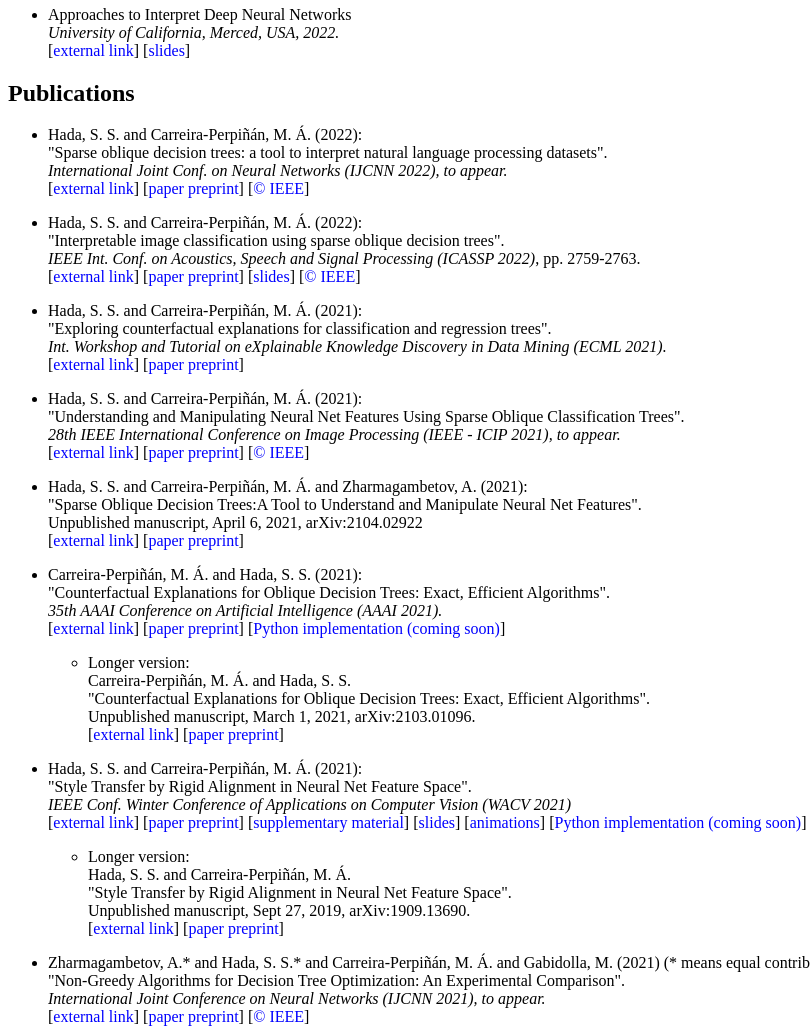
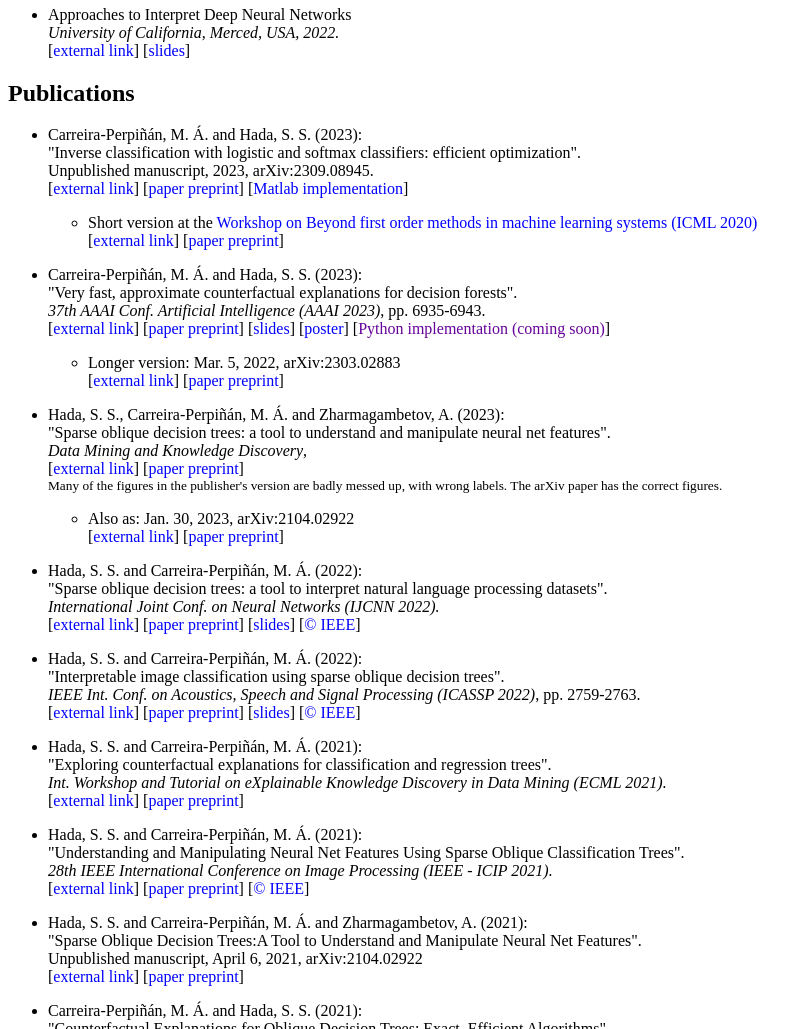
Before and after one commit to suryabhan-hada/Suryabhan-hada.github.io, a plain HTML site: page index.html in a window 1280 px wide. Shown: the part 500-1529 px from the top of the page, without its empty margins (0-810 px from the left). Drawn offline with Linux system fonts and the light colour scheme.

Commit message:
pushing update

```diff
--- a/index.html
+++ b/index.html
@@ -66,13 +66,65 @@ I am an AI Engineer at LinkedIn, where my work involves the design of Large Lang
 		<h2>Publications</h2>
 		<ul>
 
+
+			<li><p>Carreira-Perpiñán, M. Á. and Hada, S. S. (2023):<br>
+          			"Inverse classification with logistic and softmax classifiers: efficient optimization".<br>
+          			Unpublished manuscript, 2023, arXiv:2309.08945.<br>
+	 			 [<a href="https://arxiv.org/abs/2309.08945">external link</a>]
+				 [<a href="papers/Inverse-Classif-Softmax.pdf">paper preprint</a>]
+				 [<a href="research/software/Inverse-Classif-Softmax-code.tar.gz">Matlab implementation</a>]
+			   </p>
+        		<ul>
+          			<li><p>Short version at the <a href="https://sites.google.com/view/optml-icml2020/home">Workshop on Beyond first order methods in machine learning systems (ICML 2020)</a><br>
+              			[<a href="https://drive.google.com/file/d/1ONxth9jx8yIOUvDqwkMDJBSw7fiUlj7N/view?usp=sharing">external link</a>]
+				[<a href="http://faculty.ucmerced.edu/mcarreira-perpinan/papers/icml20-optml.pdf">paper preprint</a>]</p>
+				</li>
+        		</ul>
+		<!--    <p><small>"Inverse classification" includes counterfactual explanations and adversarial examples. In both cases, one wants a minimal perturbation of a given input instance that changes the prediction to a desired class. We give extremely efficient algorithms for logistic regression and softmax classifiers. For logistic regression, the problem can be solved in closed form, without iterating in the high-dimensional input space. For softmax classifiers, the special structure of the Hessian makes it possible to apply Newton's method even if the input dimension is very large.</small> -->
+      			</li>
+
+
+
+      			<li><p>Carreira-Perpiñán, M. Á. and Hada, S. S. (2023):<br>
+          			"Very fast, approximate counterfactual explanations for decision forests".<br>
+          			<em>37th AAAI Conf. Artificial Intelligence (AAAI 2023)</em>, pp. 6935-6943.<br>
+	  			[<a href="https://doi.org/10.1609/aaai.v37i6.25848">external link</a>]
+	  			[<a href="papers/aaai23.pdf">paper preprint</a>]
+	  			[<a href="papers/aaai23-slides.pdf">slides</a>]
+	  			[<a href="papers/aaai23-poster.pdf">poster</a>]
+	  			[<a href="">Python implementation (coming soon)</a>]</p>
+        			<ul>
+         			 <li><p>Longer version: Mar. 5, 2022, arXiv:2303.02883<br>
+              				[<a href="https://arxiv.org/abs/2303.02883">external link</a>]
+					[<a href="http://faculty.ucmerced.edu/mcarreira-perpinan/papers/LIRE.pdf">paper preprint</a>]</p>
+          			 </li>
+        			</ul>
+	<!--   <p><small>Finding an optimal counterfactual explanation for a decision forest (such as a Random Forest or Gradient Boosting forest) is hard because the forest partitions the input space into an exponential number of regions. We propose to approximate the problem by limiting the search over the "live" regions (those actually containing data points). This is now much faster and scales to forests having many, deep trees, as needed in real-world applications. It has the added advantage that the solution found is more likely to be realistic in that it is guided towards high-density areas of the input space.</small></p> -->
+      			</li>
+
+			<li><p>Hada, S. S.,  Carreira-Perpiñán, M. Á. and Zharmagambetov, A. (2023):<br>
+          			"Sparse oblique decision trees: a tool to understand and manipulate neural net features".<br>
+          			<em>Data Mining and Knowledge Discovery</em>, <strong></strong><br>
+	  			[<a href="http://doi.org/10.1007/s10618-022-00892-7">external link</a>]
+				[<a href="papers/NNfeat-Mask.pdf">paper preprint</a>]<br>
+                                <small>Many of the figures in the publisher's version are badly messed up, with wrong labels. The arXiv paper has the correct figures.</small></p>
+                               <ul>
+                               		<li><p>Also as: Jan. 30, 2023, arXiv:2104.02922<br>
+              				[<a href="https://arxiv.org/abs/2104.02922">external link</a>]
+					[<a href="https://arxiv.org/pdf/2104.02922.pdf">paper preprint</a>]</p> </li>
+        			</ul>
+      			</li>
+
+
 			<li>
 
 				<p>Hada, S. S. and Carreira-Perpiñán, M. Á. (2022):<br>
 				"Sparse oblique decision trees: a tool to interpret natural language processing datasets".<br>
-				<em>International Joint Conf. on Neural Networks (IJCNN 2022), to appear.</em><br>
-				[<a href="https://wcci2022.org">external link</a>]
-				[<a href="http://faculty.ucmerced.edu/mcarreira-perpinan/papers/ijcnn22b.pdf">paper preprint</a>] 			  	 			  [<a href="https://faculty.ucmerced.edu/mcarreira-perpinan/copyright-ieee.html">&copy; IEEE</a>]
+				<em>International Joint Conf. on Neural Networks (IJCNN 2022).</em><br>
+				[<a href="https://doi.org/10.1109/IJCNN55064.2022.9891903">external link</a>]
+				[<a href="http://faculty.ucmerced.edu/mcarreira-perpinan/papers/ijcnn22b.pdf">paper preprint</a>]
+				[<a href="http://faculty.ucmerced.edu/mcarreira-perpinan/papers/ijcnn22b-slides.pdf">slides</a>]
+				[<a href="https://faculty.ucmerced.edu/mcarreira-perpinan/copyright-ieee.html">&copy; IEEE</a>]
 				</p>
 			</li>
 			<li><p>Hada, S. S. and Carreira-Perpiñán, M. Á. (2022):<br>
@@ -81,7 +133,6 @@ I am an AI Engineer at LinkedIn, where my work involves the design of Large Lang
 				[<a href="https://doi.org/10.1109/ICASSP43922.2022.9747873">external link</a>] [<a href="http://faculty.ucmerced.edu/mcarreira-perpinan/papers/icassp22b.pdf">paper preprint</a>] [<a href="http://faculty.ucmerced.edu/mcarreira-perpinan/papers/icassp22b-slides.pdf">slides</a>] [<a href="https://faculty.ucmerced.edu/mcarreira-perpinan/copyright-ieee.html">&copy; IEEE</a>]</p></li>
 
 			<li>
-
 				<p>Hada, S. S. and Carreira-Perpiñán, M. Á. (2021):<br>
 				"Exploring counterfactual explanations for classification and regression trees".<br>
 				<em>Int. Workshop and Tutorial on eXplainable Knowledge Discovery in Data Mining (ECML 2021).</em><br>
@@ -94,7 +145,7 @@ I am an AI Engineer at LinkedIn, where my work involves the design of Large Lang
 
 				<p>Hada, S. S. and Carreira-Perpiñán, M. Á. (2021):<br>
 				"Understanding and Manipulating Neural Net Features Using Sparse Oblique Classification Trees".<br>
-				<em>28th IEEE International Conference on Image Processing (IEEE - ICIP 2021), to appear.</em><br>
+				<em>28th IEEE International Conference on Image Processing (IEEE - ICIP 2021).</em><br>
 				[<a href="https://2021.ieeeicip.org">external link</a>]
 				[<a href="https://faculty.ucmerced.edu/mcarreira-perpinan/papers/icip21e.pdf">paper preprint</a>] 			  [<a href="https://faculty.ucmerced.edu/mcarreira-perpinan/copyright-ieee.html">&copy; IEEE</a>]
 				<!-- [<a href="https://arxiv.org/pdf/1910.04857.pdf">paper preprint</a>] -->
@@ -167,7 +218,7 @@ I am an AI Engineer at LinkedIn, where my work involves the design of Large Lang
 			<li>
 				<p>Zharmagambetov, A.<span>&#42;</span> and Hada, S. S.<span>&#42;</span> and Carreira-Perpiñán, M. Á. and Gabidolla, M. (2021) (<span>&#42;</span> means equal contribution):<br>
 				"Non-Greedy Algorithms for Decision Tree Optimization: An Experimental Comparison". <br>
-				<em>International Joint Conference on Neural Networks (IJCNN 2021), to appear.</em><br>
+				<em>International Joint Conference on Neural Networks (IJCNN 2021).</em><br>
 				[<a href="https://www.ijcnn.org" target="_blank" >external link</a>]
 				[<a href="https://faculty.ucmerced.edu/mcarreira-perpinan/papers/ijcnn21a.pdf" target="_blank" >paper preprint</a>]
 				<!--	[<a href="https://arxiv.org/pdf/1911.03054.pdf" target="_blank" >paper preprint</a>]-->
@@ -199,7 +250,7 @@ I am an AI Engineer at LinkedIn, where my work involves the design of Large Lang
 			<li>
 				<p>Hada, S. S. and Carreira-Perpiñán, M. Á. (2021):<br>
 				"Sampling the "Inverse Set" of a Neuron: An Approach to Understanding Neural Nets".<br>
-				<em>28th IEEE International Conference on Image Processing (IEEE - ICIP 2021), to appear.</em><br>
+				<em>28th IEEE International Conference on Image Processing (IEEE - ICIP 2021).</em><br>
 				[<a href="https://2021.ieeeicip.org">external link</a>]
 				[<a href="https://faculty.ucmerced.edu/mcarreira-perpinan/papers/icip21d.pdf">paper preprint</a>]
 				[<a href="./files/papers/icip21_inverseset/slides.pdf">slides</a>]
@@ -243,7 +294,7 @@ I am an AI Engineer at LinkedIn, where my work involves the design of Large Lang
 		</address>
 		<!-- Created: Fri Nov 09 23:19:07 PDT 2018 -->
 		<!-- hhmts start -->
-		Last modified: Sat Dec 16 14:19:07 PDT 2023
+		Last modified: Sat Dec 27 14:19:07 PDT 2023
 		<!-- hhmts end -->
 
 		<p>
```
